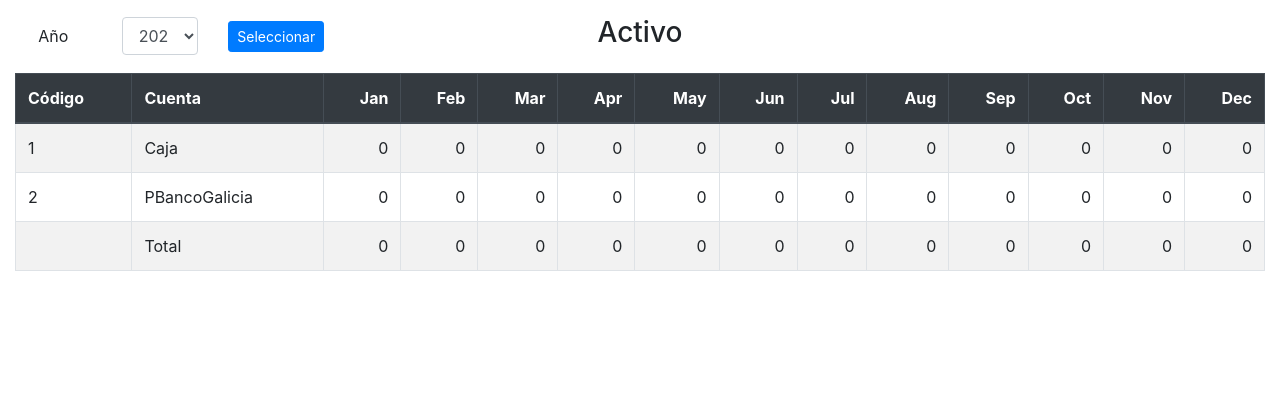
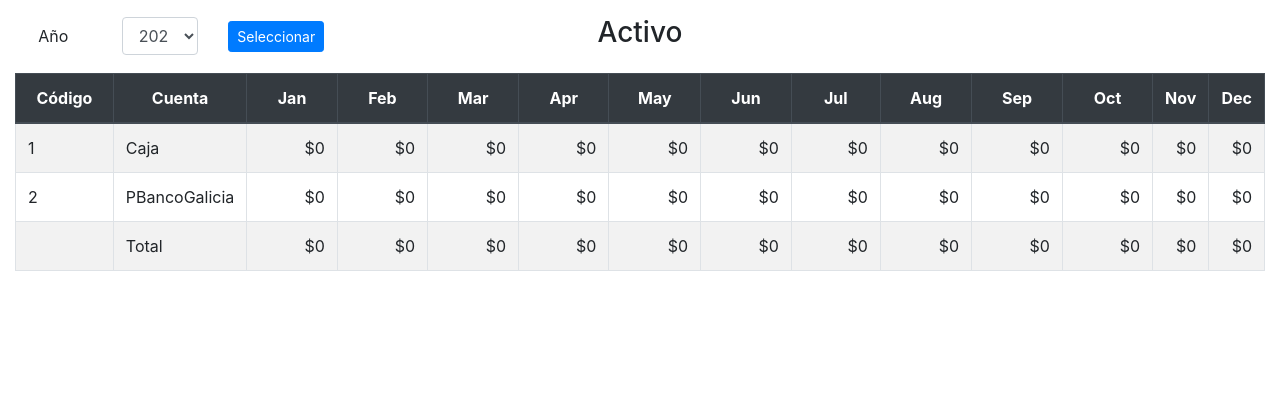
Before and after one commit to ramartinez123/Contabilidad_hogar, a Flask app: page /reports/list_assets_byYear in a window 1280 px wide. Shown: the part 113-533 px from the top of the page. Run offline with Flask 3, Linux system fonts and the light colour scheme; a user stored in the database is signed in; data comes from the database, SQL or seed files in the repository; some libraries are stand-ins or nearby versions.

Commit message:
13/01/2025

```diff
--- a/app.py
+++ b/app.py
@@ -40,6 +40,14 @@ from controller.loginController import *
 from controller.accountController import *
 from models.errors import *
 
+@app.template_filter('format_currency')
+def format_currency(value):
+    try:
+        # Formato sin decimales, con separador de miles
+        return f"${int(value):,}".replace(",", ".")
+    except (ValueError, TypeError):
+        return value  # Devuelve el valor original en caso de error
+
 #Ejecución de la Aplicación:
 if __name__ == '__main__':
     app.run(port = 3000, debug = True)
--- a/static/css/style.css
+++ b/static/css/style.css
@@ -60,15 +60,16 @@ footer {
 
 }
 
-.card-body {
+/*.card-body {
     display: flex;
     align-items: center;
     justify-content: center;
     padding: 0;
     height: calc(100% - 60px); /* Adjust according to the card header height */
-  }
 
-.card-body canvas {
+
+/*.card-body canvas {
     width: 100% !important;
     height: 100% !important;
   }
+  */
--- a/templates/assetsByYear.html
+++ b/templates/assetsByYear.html
@@ -16,7 +16,7 @@
         <div class="col-md-1">
           <select id="year" name="year" class="form-control">
             {% for year in range(2022, 2026) %}
-                <option value="{{ year }}">{{ year }}</option>
+            <option value="{{ year }}">{{ year }}</option>
             {% endfor %}
           </select>
         </div>
@@ -34,39 +34,39 @@
       <table class="table table-striped table-bordered">
         <thead class="thead-dark">
           <tr>
-            <th class="text-left">Código</th>
-            <th class="text-left">Cuenta</th>
-            <th class="text-right">Jan</th>
-            <th class="text-right">Feb</th>
-            <th class="text-right">Mar</th>
-            <th class="text-right">Apr</th>
-            <th class="text-right">May</th>
-            <th class="text-right">Jun</th>
-            <th class="text-right">Jul</th>
-            <th class="text-right">Aug</th>
-            <th class="text-right">Sep</th>
-            <th class="text-right">Oct</th>
-            <th class="text-right">Nov</th>
-            <th class="text-right">Dec</th>
+            <th class="col-md-1">Código</th>
+            <th class="col-md-1">Cuenta</th>
+            <th class="col-md-1">Jan</th>
+            <th class="col-md-1">Feb</th>
+            <th class="col-md-1">Mar</th>
+            <th class="col-md-1">Apr</th>
+            <th class="col-md-1">May</th>
+            <th class="col-md-1">Jun</th>
+            <th class="col-md-1">Jul</th>
+            <th class="col-md-1">Aug</th>
+            <th class="col-md-1">Sep</th>
+            <th class="col-md-1">Oct</th>
+            <th class="col-md-1">Nov</th>
+            <th class="col-md-1">Dec</th>
           </tr>
         </thead>
         <tbody>
           {% for transaction in transactions %}
           <tr>
             <td class="text-left">{{ transaction.fkid_v_account }}</td>
-            <td class="text-left">{{ transaction.account }}</td>
-            <td class="text-right">{{ transaction.january }}</td>
-            <td class="text-right">{{ transaction.february }}</td>
-            <td class="text-right">{{ transaction.march }}</td>
-            <td class="text-right">{{ transaction.april }}</td>
-            <td class="text-right">{{ transaction.may }}</td>
-            <td class="text-right">{{ transaction.june }}</td>
-            <td class="text-right">{{ transaction.july }}</td>
-            <td class="text-right">{{ transaction.august }}</td>
-            <td class="text-right">{{ transaction.september }}</td>
-            <td class="text-right">{{ transaction.october }}</td>
-            <td class="text-right">{{ transaction.november }}</td>
-            <td class="text-right">{{ transaction.december }}</td>
+            <td class="text-left">{{ transaction.account  }}</td>
+            <td class="text-right">{{ transaction.january | format_currency }}</td>
+            <td class="text-right">{{ transaction.february | format_currency }}</td>
+            <td class="text-right">{{ transaction.march | format_currency}}</td>
+            <td class="text-right">{{ transaction.april | format_currency}}</td>
+            <td class="text-right">{{ transaction.may | format_currency}}</td>
+            <td class="text-right">{{ transaction.june | format_currency}}</td>
+            <td class="text-right">{{ transaction.july| format_currency }}</td>
+            <td class="text-right">{{ transaction.august | format_currency}}</td>
+            <td class="text-right">{{ transaction.september | format_currency}}</td>
+            <td class="text-right">{{ transaction.october | format_currency}}</td>
+            <td class="text-right">{{ transaction.november | format_currency}}</td>
+            <td class="text-right">{{ transaction.december | format_currency}}</td>
           </tr>
           {% endfor %}
         </tbody>
--- a/templates/cotiz.html
+++ b/templates/cotiz.html
@@ -35,7 +35,7 @@
                 <td>{{ transaction.id_Exchange }}</td>
                 <td>{{ transaction.dateCoti }}</td>
                 <td>{{ transaction.FkidCurrency }}</td>
-                <td>{{ transaction.importeCot }}</td>
+                <td>{{ transaction.importeCot | format_currency}}</td>
               </tr>
               {% endfor %}
             </tbody>
--- a/templates/transactions.html
+++ b/templates/transactions.html
@@ -38,7 +38,7 @@
                 <td>{{ transaction.id_accounting_transactions }}</td>
                 <td>{{ transaction.accrued_date }}</td>
                 <td>{{ transaction.fkid_v_account }}</td>
-                <td class="text-center">{{ transaction.amount }}</td>
+                <td class="text-center">{{ transaction.amount | format_currency}}</td>
                 <td class="text-center"></td>
                 <td>{{ transaction.comment }}</td>
               </tr>
@@ -48,7 +48,7 @@
                 <td>{{ transaction.accrued_date }}</td>
                 <td>{{ transaction.fkid_v_account  }}</td>
                 <td class="text-center"></td>
-                <td class="text-center">{{ transaction.amount }}</td>
+                <td class="text-center">{{ transaction.amount | format_currency}}</td>
                 <td></td>
               </tr>
               {% endif %}
```
Also changed, not shown: helpers/auxil.py (+8 -2 lines), templates/assetsByYearD.html (+12 -12 lines), templates/graphics.html (+4 -9 lines), templates/index.html (+4 -4 lines), templates/liabilitiesByYear.html (+12 -12 lines), templates/loosesByYear.html (+12 -12 lines), templates/profitsByYear.html (+12 -12 lines).
